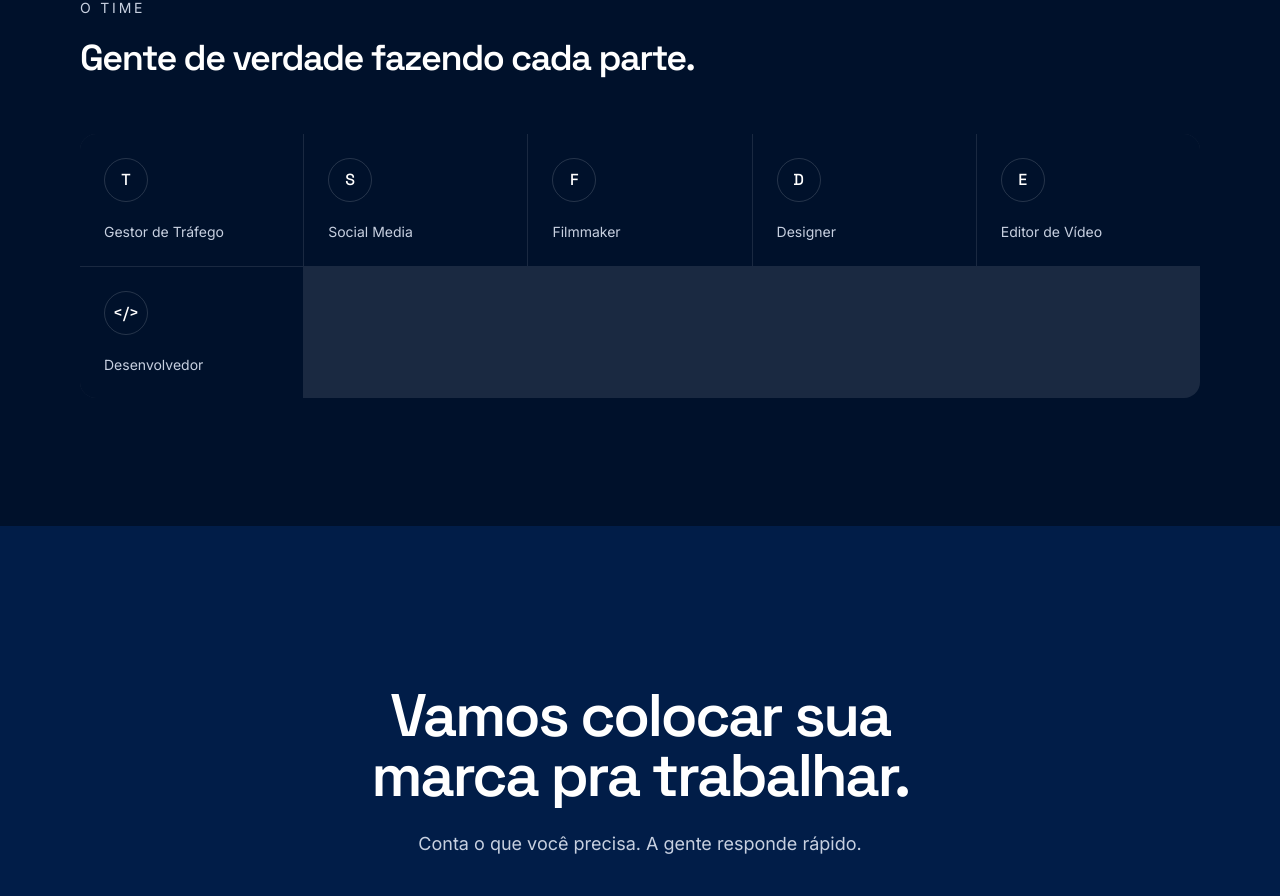
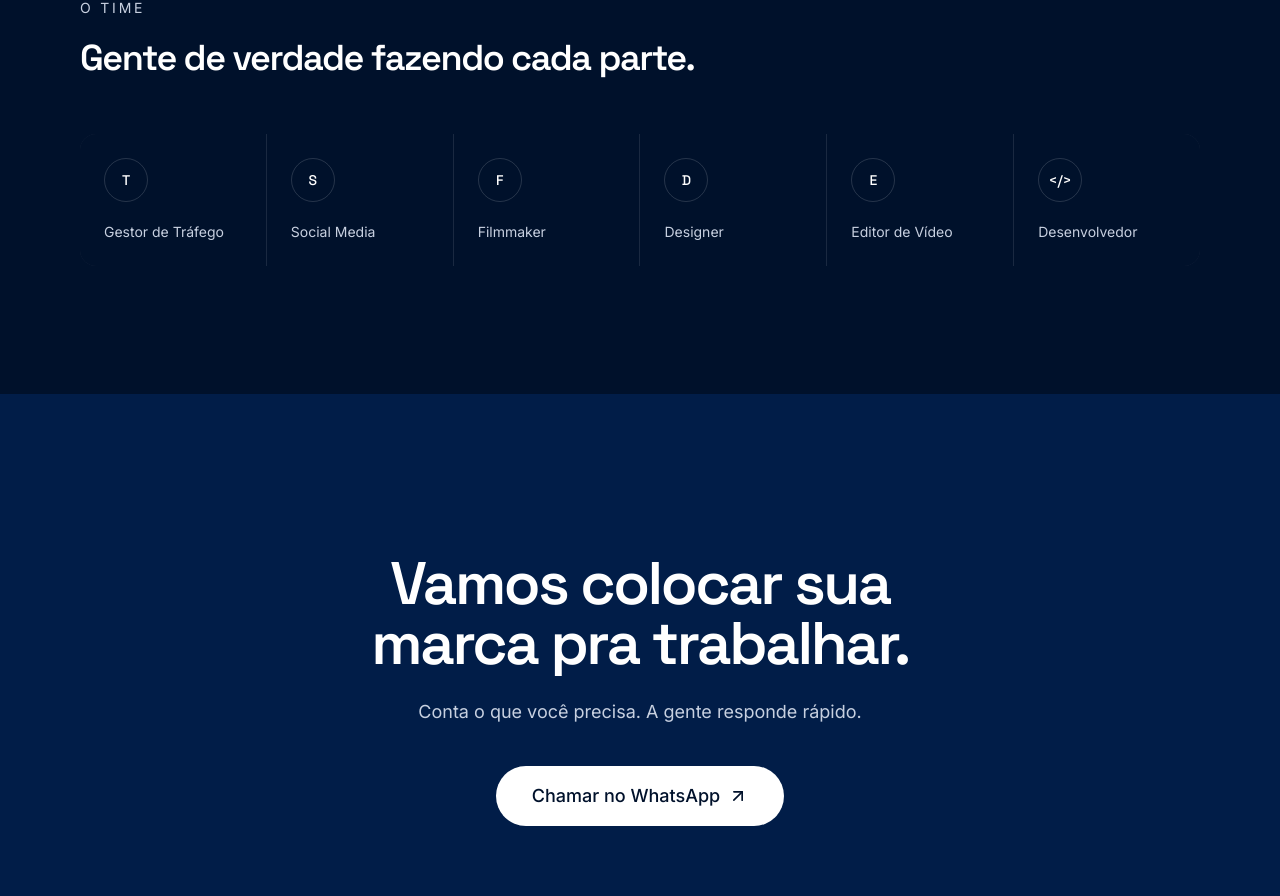
Before and after one commit to mateuspacul-ai/mpx-digital, a Next.js app: page / in a window 1280 px wide. Shown: the part 4012-4908 px from the top of the page. Built offline with nearby package versions, Linux system fonts and the light colour scheme.

Commit message:
Add files via upload

```diff
--- a/components/Team.tsx
+++ b/components/Team.tsx
@@ -18,11 +18,11 @@ export default function Team() {
         </Reveal>
       </div>
 
-      <div className="mt-14 grid grid-cols-2 gap-px overflow-hidden rounded-2xl bg-white/10 sm:grid-cols-3 lg:grid-cols-5">
+      <div className="mt-14 grid grid-cols-2 gap-px overflow-hidden rounded-2xl bg-white/10 sm:grid-cols-3 lg:grid-cols-6">
         {equipe.membros.map((membro, i) => (
           <Reveal key={membro.funcao} delay={i * 0.06}>
             <div className="flex h-full flex-col items-start gap-5 bg-navy-900 p-6 transition-colors duration-300 hover:bg-navy-800">
-              <span className="flex h-11 w-11 items-center justify-center rounded-full border border-white/15 font-display text-base text-white">
+              <span className="flex h-11 w-11 items-center justify-center rounded-full border border-white/15 font-display text-sm text-white">
                 {membro.inicial}
               </span>
               <p className="text-sm leading-snug text-mist">{membro.funcao}</p>
```
